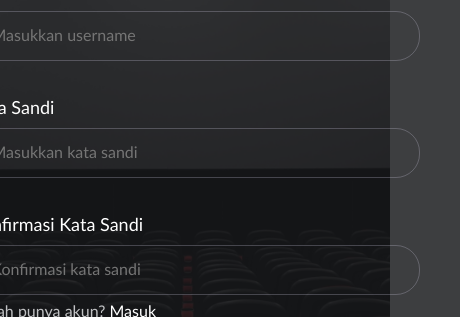
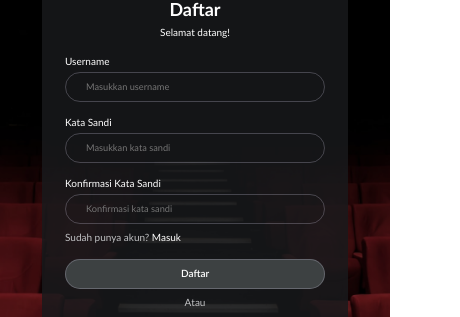
Before and after one commit to halonthe/Chill-Movie, a plain HTML site: page pages/register.html in a window 390 px wide. Shown: the part 272-589 px from the top of the page, 460 px wide, since content can reach past the window. Drawn offline with Linux system fonts and the light colour scheme.

Commit message:
style: mobile screen auth

```diff
--- a/css/auth.css
+++ b/css/auth.css
@@ -6,7 +6,9 @@
   height: 100vh;
   width: 100%;
   background-size: cover;
+  background-repeat: no-repeat;
   background-position: 50%;
+  overflow: hidden;
 }
 
 .login__bg {
@@ -14,7 +16,7 @@
 }
 
 .register__bg {
-  background-image: url(/images/bg-login.png);
+  background-image: url(/images/bg-signup.png);
 }
 
 /* content */
--- a/css/globalplate.css
+++ b/css/globalplate.css
@@ -56,6 +56,7 @@
 *::before,
 *::after {
   box-sizing: border-box;
+  /* overflow: hidden; */
 }
 
 body {
@@ -114,3 +115,7 @@ h6 {
   font-size: 1.125rem;
   line-height: 120%;
 }
+
+input:focus {
+  outline: none;
+}
--- /dev/null
+++ b/css/mediaquery.css
@@ -0,0 +1,55 @@
+@media (max-width: 550px) {
+  /* mobile screen for auth page */
+  .login__page {
+    width: 306px;
+    height: 384px;
+  }
+
+  .content__auth__logo img {
+    width: 94px;
+    height: 24px;
+  }
+
+  .content__auth__header h3 {
+    font-size: 1.125rem;
+  }
+
+  .content__auth__header span {
+    font-size: 0.625rem;
+  }
+
+  .form__group {
+    margin-top: 15px;
+    display: flex;
+    flex-direction: column;
+    width: 260px;
+  }
+
+  .form__group label {
+    font-size: 0.625rem;
+  }
+
+  .form__group input {
+    font-size: 0.578rem;
+    height: 28px;
+    padding: 14px 20px;
+    margin-top: 4px;
+  }
+
+  .form__link {
+    font-size: 0.625rem;
+  }
+
+  .form__submit button {
+    font-size: 0.625rem;
+    height: 30px;
+  }
+  .form__submit span {
+    font-size: 0.625rem;
+  }
+
+  .register__page {
+    width: 306px;
+    height: 452px;
+  }
+}
--- a/css/style.css
+++ b/css/style.css
@@ -1,2 +1,3 @@
 @import url(/css/globalplate.css);
 @import url(/css/auth.css);
+@import url(/css/mediaquery.css);
--- a/pages/register.html
+++ b/pages/register.html
@@ -39,6 +39,7 @@
                   required
                 />
               </div>
+            </div>
             <div class="form__group">
               <label for="password">Konfirmasi Kata Sandi</label>
               <input
@@ -49,7 +50,7 @@
                 required
               />
               <div class="form__link">
-                <div class="form__link__register">
+                <div class="form__link__login">
                   <span>Sudah punya akun?</span>
                   <a href="/pages/login.html">Masuk</a>
                 </div>
```
Also changed, not shown: images/bg-signup.png (added), images/eye-close.png (added). Lines whose indentation alone changed are shown as unchanged.
